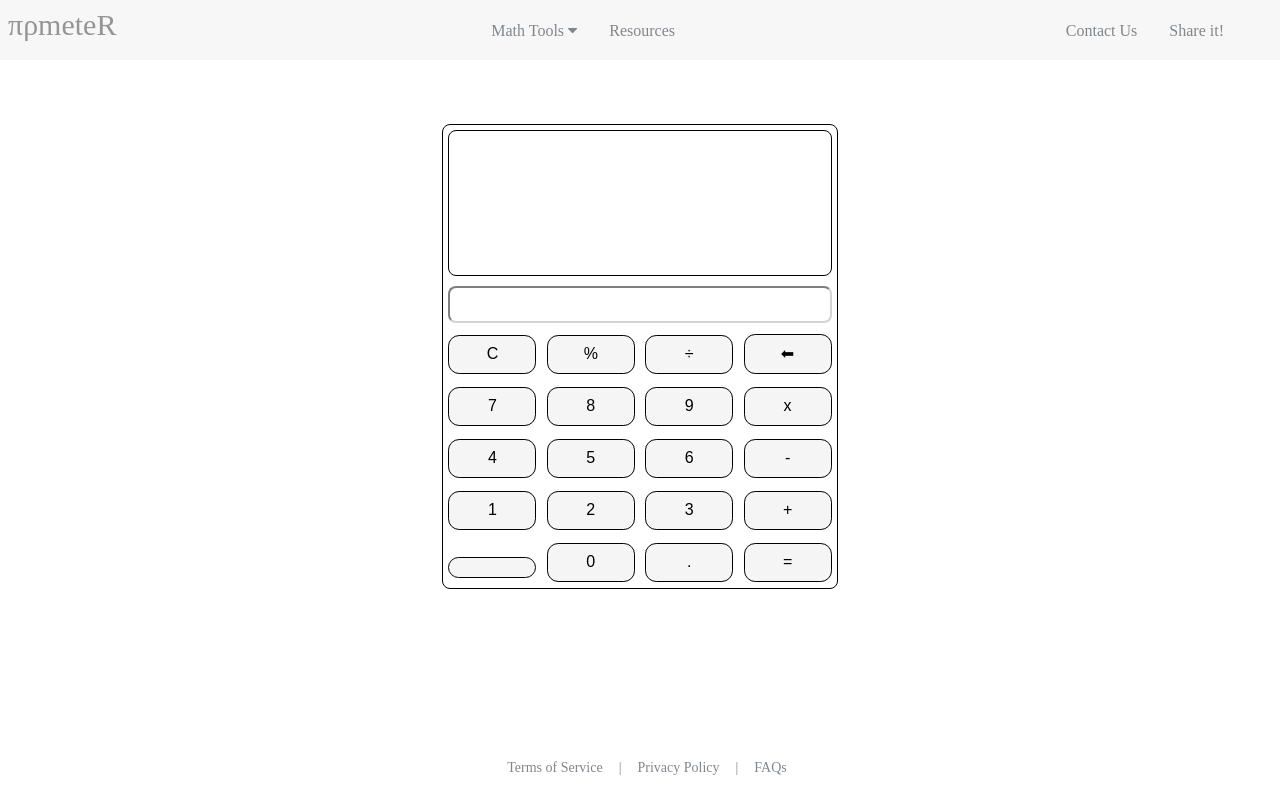
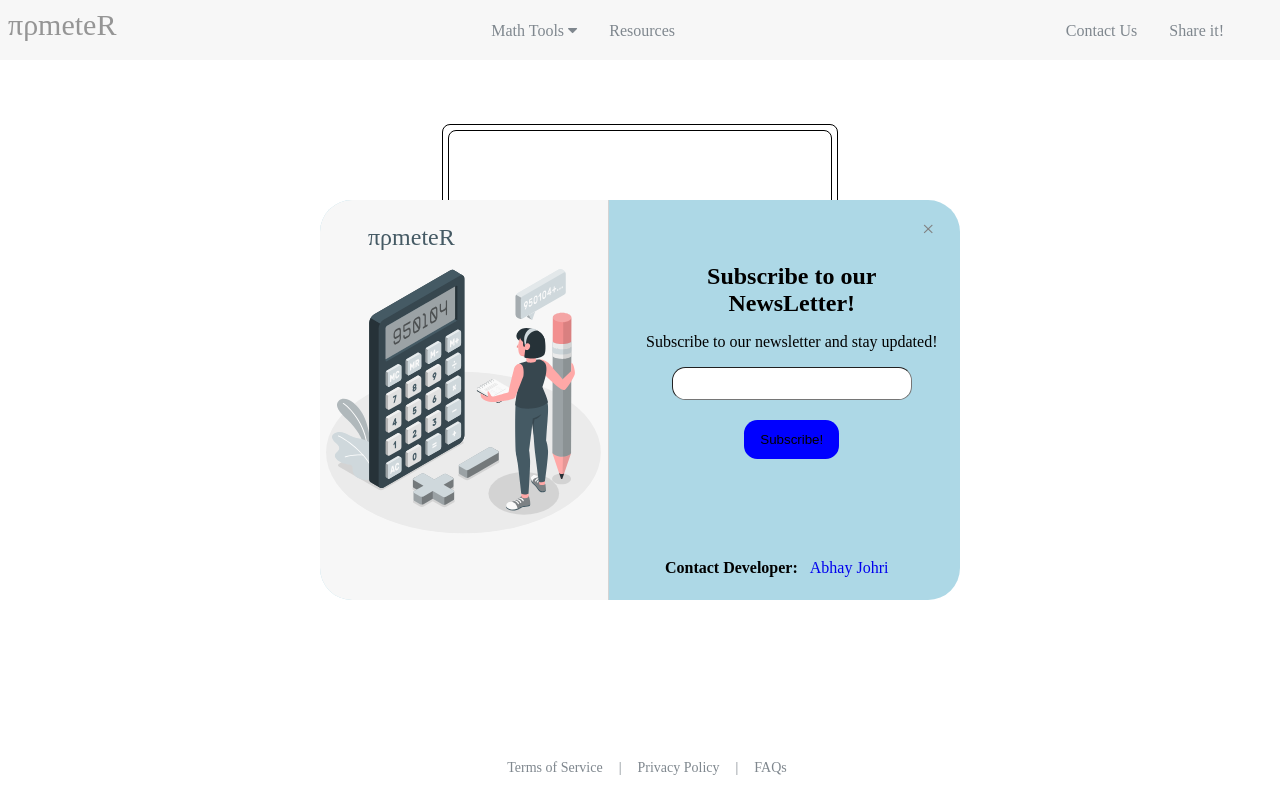
Before and after one commit to abhayjohri23/Pi-Rho-Meter, a plain HTML site: page Arithmetic Calculator/front-cover.html in a window 1280 px wide. Drawn offline with nearby package versions, Linux system fonts and the light colour scheme; some icons are missing; a web font is replaced by a local one.

Commit message:
Fresh commit 09092023

```diff
--- a/Arithmetic Calculator/front-cover.html
+++ b/Arithmetic Calculator/front-cover.html
@@ -8,6 +8,7 @@
     <link rel="stylesheet" type="text/css" href="..\CSS stylesheets\displayUtils.css" >
 
     <link href="https://fonts.googleapis.com/css2?family=Barriecito&family=Indie+Flower&display=swap" rel="stylesheet">
+    <link rel="stylesheet" href="../CSS stylesheets/extraUtils.css">
     <link rel="stylesheet" href="https://cdnjs.cloudflare.com/ajax/libs/font-awesome/4.7.0/css/font-awesome.min.css">
     <script src="https://code.iconify.design/iconify-icon/1.0.7/iconify-icon.min.js"></script>
     <link rel="stylesheet" href="https://fonts.googleapis.com/css2?family=Material+Symbols+Outlined:opsz,wght,FILL,GRAD@24,100,0,0" />
@@ -15,7 +16,7 @@
 <body style="background-color: white; margin: 0%;">
     <header>
         <nav id="nav" style="display: flex; flex-direction: row; flex-wrap: nowrap; justify-content:space-between; overflow: hidden;">
-            <a href="..\Arithmetic Calculator\front-cover.html" id="main-icon" style="display: flex; align-items: flex-start;">πρmeteR</a>
+            <a href="..\Arithmetic Calculator\front-cover.html" id="main-icon" style="display: flex; align-self: flex-start;">πρmeteR</a>
             <div id="central-buttons" style="display: flex; align-items: center;">
                 <div id="dropdown1" style="display: inline;">
                     <button class="dropbtn nav-links">Math Tools
@@ -29,7 +30,22 @@
                 <a class="dropbtn nav-links" style="border: none;" href="..\Extras\Resources.pdf" download>Resources</a>
             </div>
             <div style="display: flex; align-items: end;">
-                <button class="dropbtn nav-links">Contact Us</button>
+                <button id="contact-btn" class="dropbtn nav-links">Contact Us</button>
+                <div id="popUpBox">
+                    <div id="popUp-Logo">πρmeteR</div>
+                    <embed id="newsletter-img" src="../images/Calculator-amico.svg">
+                    <div style="position: absolute; right: 4%; top: 4%; font-size: 22px;color: gray;">&times;</div>
+                    <div id="newsletter-text">
+                        <h2 style="margin-top:-20%; margin-bottom: 0%; width: 95%">Subscribe to our NewsLetter!</h2>
+                        <p>Subscribe to our newsletter and stay updated!</p>
+                        <input type="text" style="width: 18em; height: 2.5em; border-radius: 1em; border-width: 0.12em;">
+                        <button id="subscribe" class="btn">Subscribe!</button>
+                            <div id="cont-dev">
+                                <h3 style="display: inline; font-size: 16px; padding-right: 8px;">Contact Developer: </h3>
+                                <a href="mailto:abhay.johri0@gmail.com" style="display: inline; text-decoration: none;">Abhay Johri</a>
+                            </div>
+                    </div>
+                </div>
                 <button class="dropbtn nav-links">Share it!</button>
                 <button id="printBtn" onclick="window.print()"><iconify-icon icon="mingcute:print-line"></iconify-icon></button>
             </div>
--- a/CSS stylesheets/extraUtils.css
+++ b/CSS stylesheets/extraUtils.css
@@ -12,3 +12,71 @@
 .central-links:hover {
     border-bottom: 0.2rem solid rgb(205, 205, 245);
 }
+
+#popUpBox {
+    width: 40rem;
+    height: 25rem;
+    background-color: lightblue;
+    border-radius: 2rem;
+    border-color: black;
+    border-width: 4px;
+    display: flex;
+    flex-wrap: wrap;
+    position: absolute;
+    top: 50%;
+    left: 50%;
+    transform: translate(-50%,-50%);
+    box-shadow: 2 3 2 2 #000;
+}
+
+#newsletter-img {
+    height: 25em;
+    width: 18em;
+    display: inline-block;
+    border-right-style: solid;
+    border-right-color: lightgray;
+    border-right-width: 1px;
+    background-color: rgb(247,247,247);
+    border-top-left-radius: inherit;
+    border-bottom-left-radius: inherit;
+}
+
+#popUp-Logo{
+    font: inherit;
+    color: #455A64;
+    font-size: 24px;
+    position: absolute;
+    top: 1em;
+    left: 2em;
+}
+
+#newsletter-text {
+    height: 100%;
+    display: flex;
+    text-align: center;
+    flex-wrap: wrap;
+    flex-direction: column;
+    align-items: center;
+    justify-content: center;
+    margin-left: 5%;
+}
+
+.btn {
+    border: 0;
+    outline: none;
+    padding: 12px 16px;
+    border-radius: 1em;
+    background-color: blue;
+    margin-top: 1.5em;
+}
+
+#cont-dev {
+    display:inline-block;
+    margin: 0;
+    padding: 0;
+    position: relative;
+    top:25%;
+    right: 5%;
+    color:rgb(0, 0, 0);
+    font-family:inherit;
+}
--- a/CSS stylesheets/utils.css
+++ b/CSS stylesheets/utils.css
@@ -4,14 +4,6 @@ h1 {
     font-family: 'Indie Flower', cursive;
     font-style: normal;
 }
-
-/* .centre-links{
-    display: inline;
-    float: left;
-    position: absolute;
-    left: 37%;
-    right: 25%;
-} */
 
 .numberBtn{
     margin: 0.4rem 0.2rem;
@@ -95,7 +87,6 @@ h1 {
   }
 
   #main-icon {
-    float: left;
     color: rgb(149, 149, 149);
     text-decoration: none;
     font-size: 30px;
```
Also changed, not shown: images/Calculator-amico.png (added), images/Calculator-amico.svg (added).
